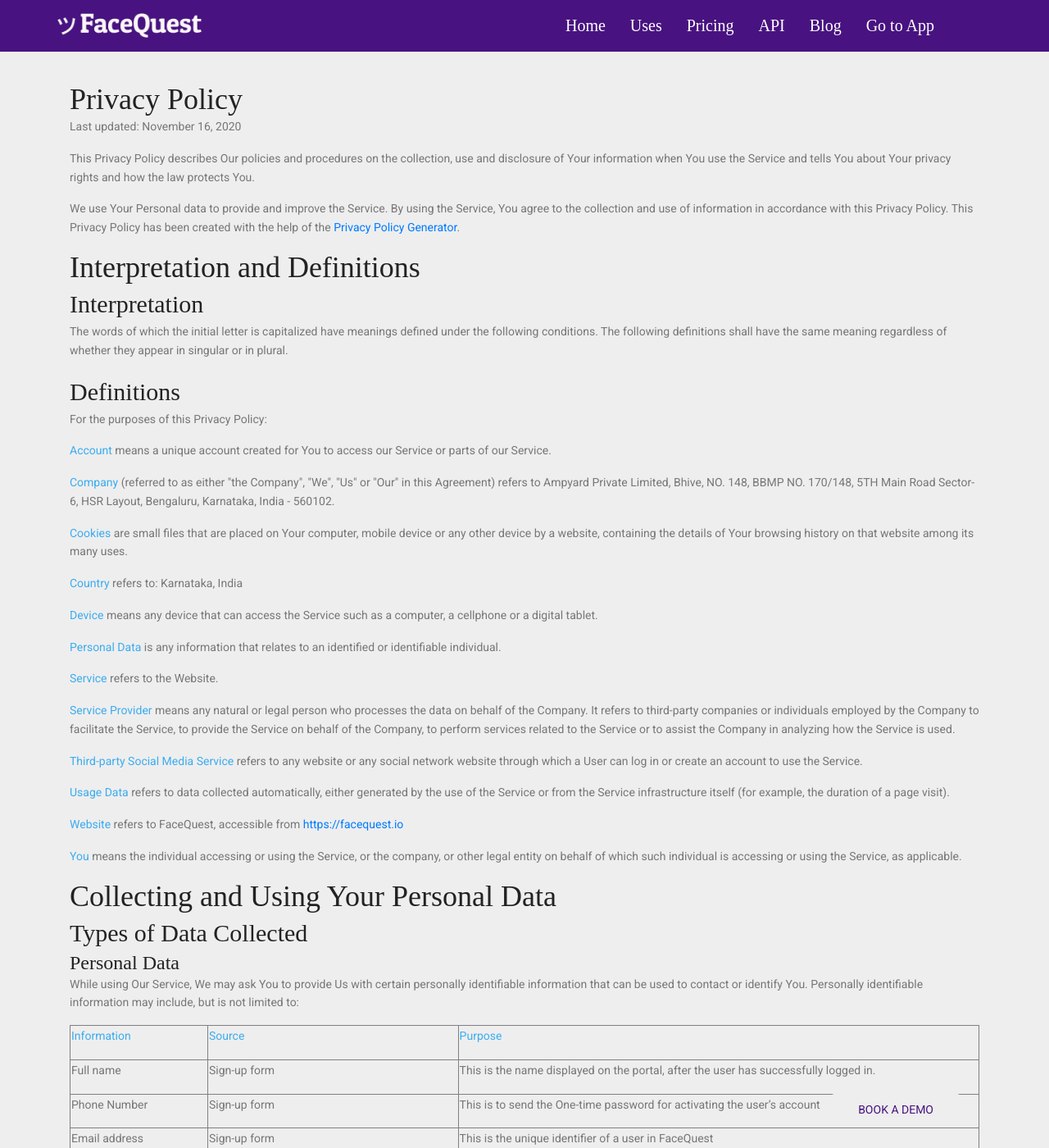
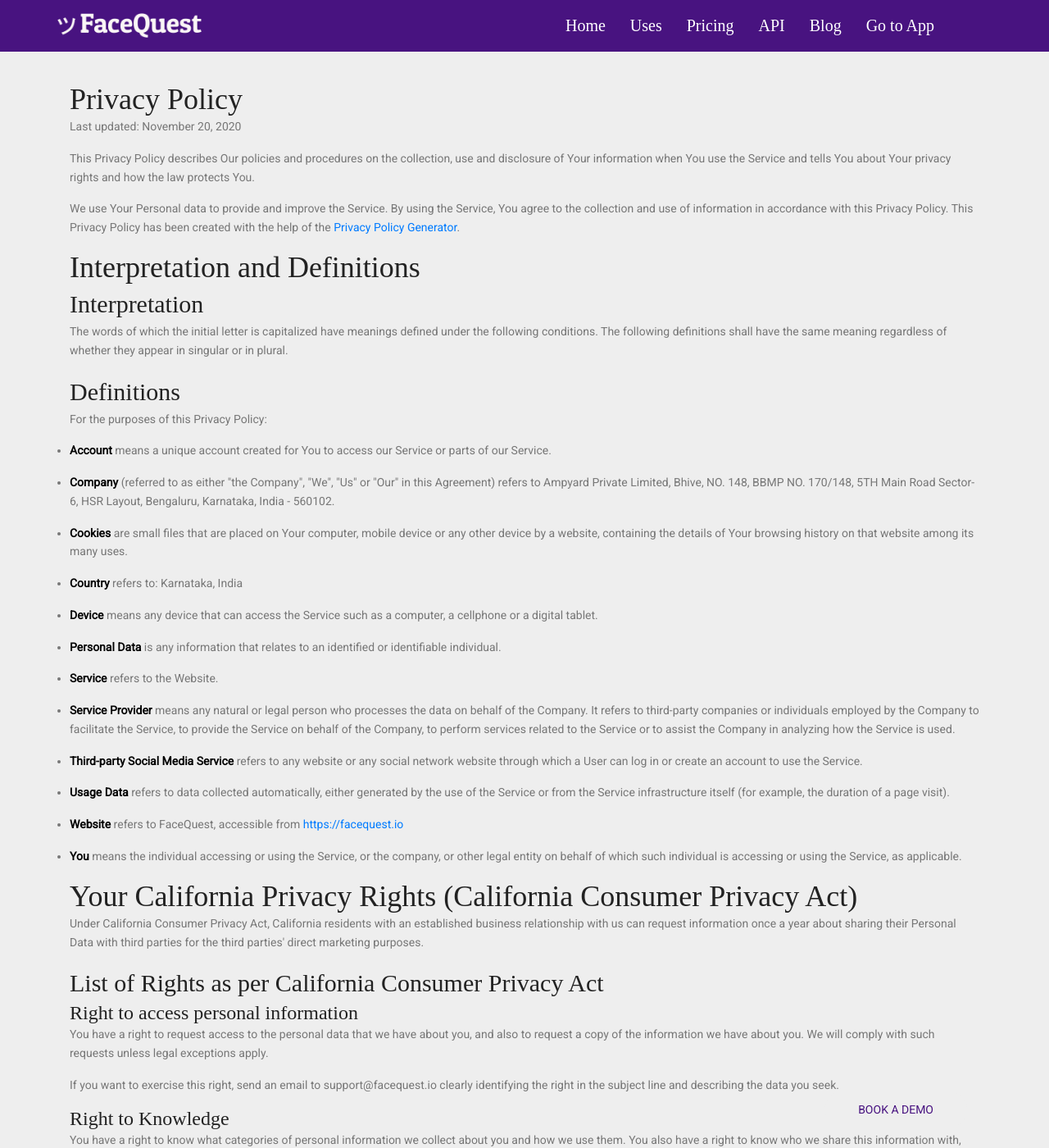
Before and after one commit to ampyard/facequest, a Jekyll site: the page built from privacy.html, in a window 1280 px wide and 1400 px high. Shown: the whole window at 82% size. Built offline with Jekyll 4.4.1, drawn with Linux system fonts in a browser that asks for light colours; nearby versions of some CDN libraries; some web fonts are replaced; comment, search, counter and statistics services are not loaded; some of the changed text lies outside the part shown.

Commit message:
More changes to Privacy policy

```diff
--- a/css/main.css
+++ b/css/main.css
@@ -3242,3 +3242,22 @@
 pre{
   color:#ffffff
 }
+
+/******* Policy Area Styles ******************/
+
+.policy-area{
+
+}
+
+.policy-area ul{
+list-style:disc
+}
+
+.policy-area ol{
+list-style:decimal
+}
+
+.policy-area b{
+color: #000000;
+font-weight: bold
+}
--- a/privacy.html
+++ b/privacy.html
@@ -5,11 +5,11 @@
 ---
 
 <!-- Start feature Area -->
-<section class="feature-area pb-10 mt-100" id="service">
+<section class="feature-area policy-area pb-10 mt-100" id="service">
     <div class="container">
 
         <h1>Privacy Policy</h1>
-        <p>Last updated: November 16, 2020</p>
+        <p>Last updated: November 20, 2020</p>
         <p>This Privacy Policy describes Our policies and procedures on the collection, use and disclosure of Your
             information when You use the Service and tells You about Your privacy rights and how the law protects
             You.</p>
@@ -70,8 +70,8 @@
             </li>
             <li>
                 <p><b>Website</b> refers to FaceQuest, accessible from <a href="https://facequest.io"
-                                                                                    rel="external nofollow noopener"
-                                                                                    target="_blank">https://facequest.io</a>
+                                                                          rel="external nofollow noopener"
+                                                                          target="_blank">https://facequest.io</a>
                 </p>
             </li>
             <li>
@@ -80,6 +80,46 @@
                 </p>
             </li>
         </ul>
+
+        <h1>Your California Privacy Rights (California Consumer Privacy Act)</h1>
+        <p>Under California Consumer Privacy Act, California residents with an
+            established business relationship with us can request information once a year about sharing their Personal
+            Data with third parties for the third parties' direct marketing purposes.</p>
+
+        <h2>List of Rights as per California Consumer Privacy Act</h2>
+
+        <h3>Right to access personal information</h3>
+        <p>You have a right to request access to the personal data that we have about you, and also to request a copy of the information we have about you.  We will comply with such requests unless legal exceptions apply.</p>
+        <p>If you want to exercise this right, send an email to support@facequest.io clearly identifying the right in the subject line and describing the data you seek.</p>
+
+        <h3>Right to Knowledge</h3>
+        <p>You have a right to know what categories of personal information we collect about you and how we use them.  You also have a right to know who we share this information with, and why we share such information.</p>
+        <p>You can find a detailed information regarding this in the section titled 'Collecting and Using Your Personal Data' in this page.</p>
+
+        <h3>Right to Opt-out from Selling of your Personal Data</h3>
+        <p>You have a right to object to selling of your personal data to any third party, for any purpose.</p>
+        <p>FaceQuest does not sell your personal data we collect and promise to not sell it without enabling you to exercise the right to opt out.</p>
+
+        <h3>Right to Non-discrimination</h3>
+        <p>You have a right to be not discriminated solely because you choose to opt-out of selling your personal data.</p>
+        <p>Since FaceQuest does not sell personal data, this right is automatically available for anyone to exercise.</p>
+
+        <h3>Right to be forgotten</h3>
+        <p>You have a right to request all your data be deleted from our systems.</p>
+        <p>If you want to exercise this right, send an email to support@facequest.io clearly identifying the right in the subject line.  Please note that you may not be able to use FaceQuest after such a request.</p>
+
+        <p>If you'd like to request more information under the California Consumer Privacy Act, and if You are a
+            California resident, You can contact Us using the contact information provided in the 'Contact Us' section on this page.</p>
+        <h1>California Privacy Rights for Minor Users (California Business and Professions Code Section 22581)</h1>
+        <p>California Business and Professions Code section 22581 allow California residents under the age of 18 who are
+            registered users of online sites, services or applications to request and obtain removal of content or
+            information they have publicly posted.</p>
+        <p>To request removal of such data, and if You are a California resident, You can contact Us using the contact
+            information provided below, and include the email address associated with Your account.</p>
+        <p>Be aware that Your request does not guarantee complete or comprehensive removal of content or information
+            posted online and that the law may not permit or require removal in certain circumstances.</p>
+
+
         <h1>Collecting and Using Your Personal Data</h1>
         <h2>Types of Data Collected</h2>
         <h3>Personal Data</h3>
@@ -107,7 +147,8 @@
                     <p><span style="font-weight: 400;">Sign-up form</span></p>
                 </td>
                 <td style="width: 292.32px;">
-                    <p><span style="font-weight: 400;">This is the name displayed on the portal, after the user has successfully logged in.</span></p>
+                    <p><span style="font-weight: 400;">This is the name displayed on the portal, after the user has successfully logged in.</span>
+                    </p>
                 </td>
             </tr>
             <tr>
@@ -118,7 +159,8 @@
                     <p><span style="font-weight: 400;">Sign-up form</span></p>
                 </td>
                 <td style="width: 292.32px;">
-                    <p><span style="font-weight: 400;">This is to send the One-time password for activating the user&rsquo;s account</span></p>
+                    <p><span style="font-weight: 400;">This is to send the One-time password for activating the user&rsquo;s account</span>
+                    </p>
                 </td>
             </tr>
             <tr>
@@ -151,7 +193,9 @@
                     <p><span style="font-weight: 400;">Sign-up form</span></p>
                 </td>
                 <td style="width: 292.32px;">
-                    <p><span style="font-weight: 400;">This is used to ensure the user is of legal age to use FaceQuest.</span></p>
+                    <p><span
+                            style="font-weight: 400;">This is used to ensure the user is of legal age to use FaceQuest.</span>
+                    </p>
                 </td>
             </tr>
             <tr>
@@ -162,24 +206,34 @@
                     <p><span style="font-weight: 400;">API Access</span></p>
                 </td>
                 <td style="width: 292.32px;">
-                    <p><span style="font-weight: 400;">This is to audit API request logs and to blacklist IP addresses to prevent DDOS attacks.</span></p>
+                    <p><span style="font-weight: 400;">This is to audit API request logs and to blacklist IP addresses to prevent DDOS attacks.</span>
+                    </p>
                 </td>
             </tr>
             </tbody>
         </table>
-        <p><em><span style="font-weight: 400;">FaceQuest uses Google Analytics for aggregated, anonymized website traffic analysis. In order to track your session usage, Google drops a cookie </span></em><em><span style="font-weight: 400;">(_ga)</span></em><em><span style="font-weight: 400;"> with a randomly-generated ClientID in your browser. This ID is anonymized and contains no identifiable information like email, phone number, name, etc. We take care to anonymize your IP address before we send it to Google Analytics servers. We use Google Analytics to track aggregated website behavior, such as what pages you looked at, for how long, and so on. This information is important to us for improving the user experience and determining site effectiveness. If you would like to access what browsing information we have - or ask us to delete any GA data - please delete your </span></em><em><span style="font-weight: 400;">_ga</span></em><em><span style="font-weight: 400;"> cookies, reach out to us by writing an email to </span></em><a href="mailto:support@facequest.io"><em><span style="font-weight: 400;">support@facequest.io</span></em></a><em><span style="font-weight: 400;"> , and/or install the </span></em><a href="https://tools.google.com/dlpage/gaoptout"><em><span style="font-weight: 400;">Google Analytics Opt-Out Browser Add-On</span></em></a></p>
+
         <h3>Usage Data</h3>
         <p>Usage Data is collected automatically when using the Service.</p>
         <p>Usage Data may include information such as Your Device's Internet Protocol address (e.g. IP address), browser
             type, browser version, the pages of our Service that You visit, the time and date of Your visit, the time
             spent on those pages, unique device identifiers and other diagnostic data.</p>
         <p>When You access the Service by or through a mobile device, We may collect certain information automatically,
-            including, but not limited to, the type of mobile device You use, Your mobile device unique ID, the IP
+            including, but not limited to, the type of mobile device You use, the IP
             address of Your mobile device, Your mobile operating system, the type of mobile Internet browser You use,
-            unique device identifiers and other diagnostic data.</p>
+            and other diagnostic data.</p>
         <p>We may also collect information that Your browser sends whenever You visit our Service or when You access the
             Service by or through a mobile device.</p>
         <h3>Tracking Technologies and Cookies</h3>
+
+        <p><span style="font-weight: 400;">FaceQuest uses Google Analytics for aggregated, anonymized website traffic analysis. In order to track your session usage, Google drops a cookie </span><span
+                style="font-weight: 400;">(_ga)</span><span style="font-weight: 400;"> with a randomly-generated ClientID in your browser. This ID is anonymized and contains no identifiable information like email, phone number, name, etc. We take care to anonymize your IP address before we send it to Google Analytics servers. We use Google Analytics to track aggregated website behavior, such as what pages you looked at, for how long, and so on. This information is important to us for improving the user experience and determining site effectiveness. If you would like to access what browsing information we have - or ask us to delete any GA data - please delete your </span><span
+                style="font-weight: 400;">_ga</span><span style="font-weight: 400;"> cookies, reach out to us by writing an email to </span></em><a
+                href="mailto:support@facequest.io"><span style="font-weight: 400;">support@facequest.io</span></a><span
+                style="font-weight: 400;"> , and/or install the </span><a
+                href="https://tools.google.com/dlpage/gaoptout"><span style="font-weight: 400;">Google Analytics Opt-Out Browser Add-On</span></a>
+        </p>
+
         <p>We use Cookies and similar tracking technologies to track the activity on Our Service and store certain
             information. Tracking technologies used are beacons, tags, and scripts to collect and track information and
             to improve and analyze Our Service. The technologies We use may include:</p>
@@ -356,9 +396,12 @@
         <p>You are advised to review this Privacy Policy periodically for any changes. Changes to this Privacy Policy
             are effective when they are posted on this page.</p>
         <h1>Contact Us</h1>
-        <p>If you have any questions about this Privacy Policy or you want to exercise rights as per CCPA, You can contact us:</p>
+        <p>If you have any questions about this Privacy Policy or you want to exercise rights as per CCPA, You can
+            contact us:</p>
         <ul>
-            <li>By email: support@facequest.io with subject line clearly identifying the right exercised and the body identifying the nature of request.</li>
+            <li>By email: support@facequest.io with subject line clearly identifying the right exercised and the body
+                identifying the nature of request.
+            </li>
         </ul>
     </div>
 </section>
```
Also changed, not shown: other parts of privacy.html (+2 -16 lines).
